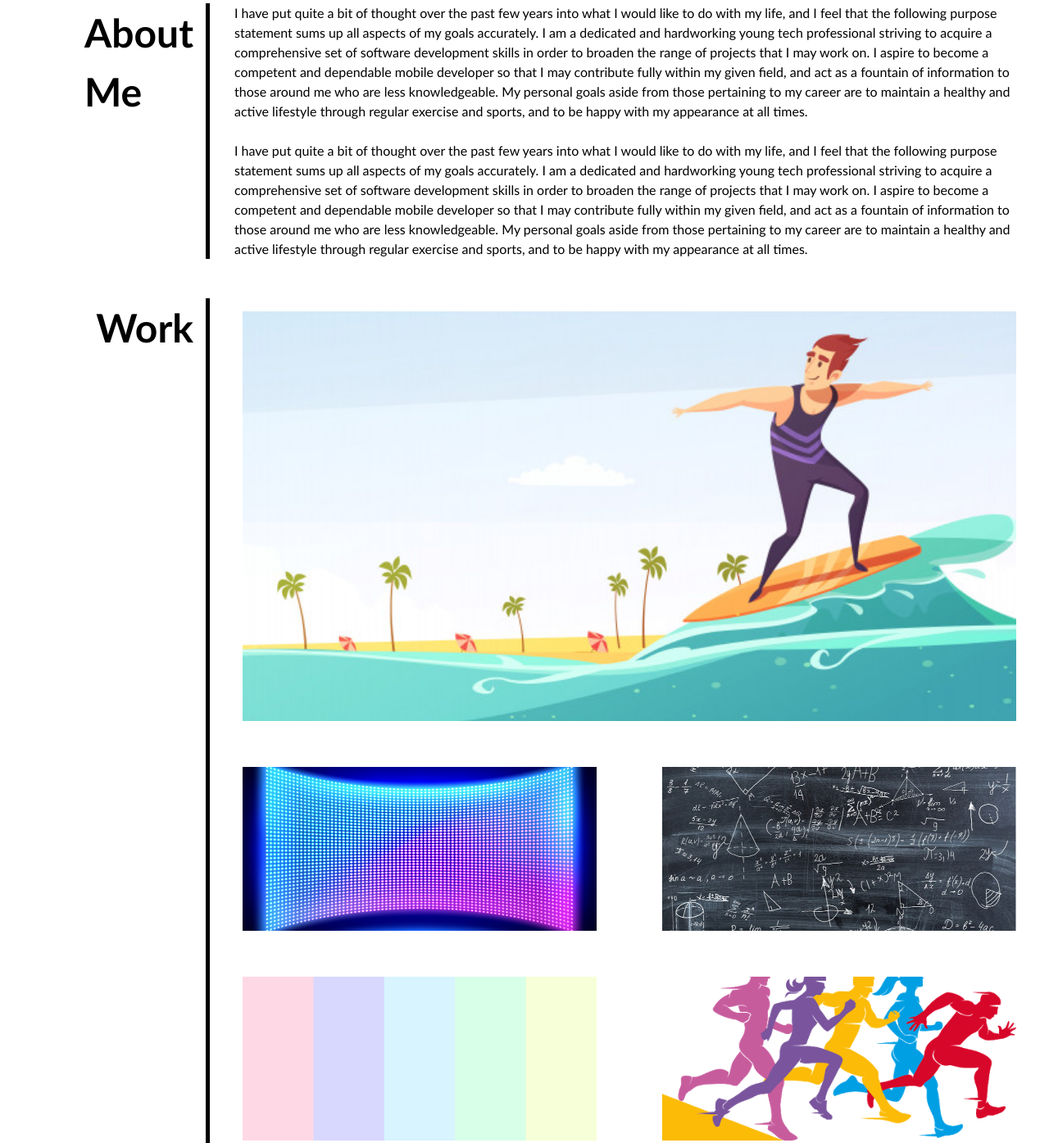
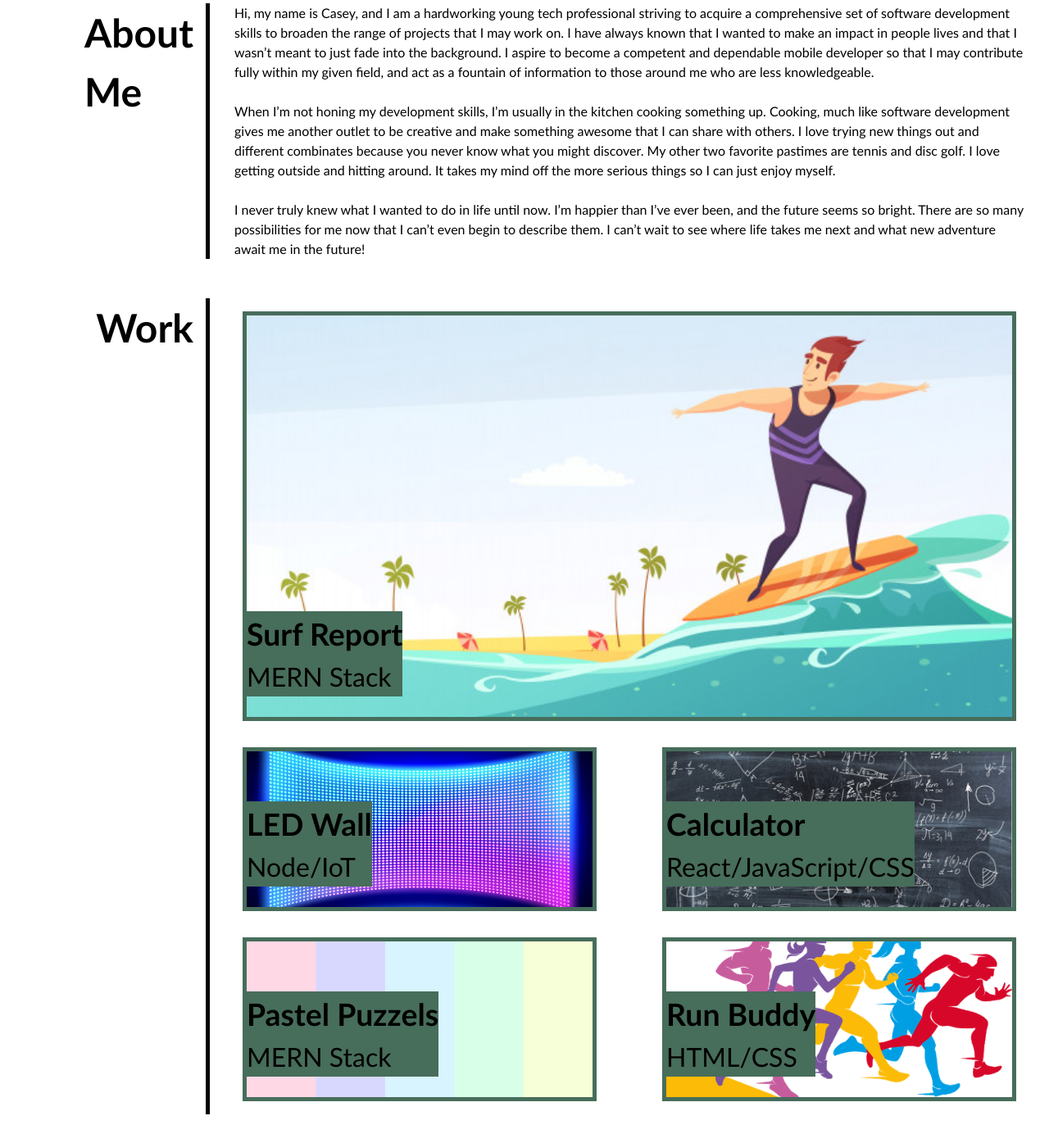
Before and after one commit to CaseyR1221/Portfolio, a plain HTML site: page index.html in a window 1280 px wide. Shown: the part 1096-2491 px from the top of the page at 82% size. Drawn offline with Linux system fonts and the light colour scheme.

Commit message:
Updated bio and added figcaptions for projects

```diff
--- a/assets/css/style.css
+++ b/assets/css/style.css
@@ -142,7 +142,15 @@ li {
     display: flex;
     flex: 1 0 33%;
     height: 200px;
-    border: 5px solid var(--second);
+    border: 5px solid var(--main);
+    align-items: flex-end;
+}
+
+.card-caption {
+    display: block;
+    font-size: 200%;
+    background-color: var(--main);
+    margin-bottom: 25px;
 }
 
 .main-card {
--- a/index.html
+++ b/index.html
@@ -37,21 +37,19 @@
                 </div>
             </div>
             <div id="bio">
-                <p>I have put quite a bit of thought over the past few years into what I would like to do with my life, and I feel
-                    that the following purpose statement sums up all aspects of my goals accurately. I am a dedicated and hardworking young tech
-                    professional striving to acquire a comprehensive set of software development skills in order to broaden the range of projects
-                    that I may work on. I aspire to become a competent and dependable mobile developer so that I may contribute fully within my
-                    given field, and act as a fountain of information to those around me who are less knowledgeable.
-                    My personal goals aside from those pertaining to my career are to maintain a healthy and active lifestyle
-                    through regular exercise and sports, and to be happy with my appearance at all times.</p>
+                <p>Hi, my name is Casey, and I am a hardworking young tech professional striving to acquire a comprehensive set of software development
+                     skills to broaden the range of projects that I may work on. I have always known that I wanted to make an impact in people lives and
+                     that I wasn’t meant to just fade into the background. I aspire to become a competent and dependable mobile developer so that I may
+                     contribute fully within my given field, and act as a fountain of information to those around me who are less knowledgeable. </p>
                 <br>
-                <p>I have put quite a bit of thought over the past few years into what I would like to do with my life, and I feel
-                    that the following purpose statement sums up all aspects of my goals accurately. I am a dedicated and hardworking young tech
-                    professional striving to acquire a comprehensive set of software development skills in order to broaden the range of projects
-                    that I may work on. I aspire to become a competent and dependable mobile developer so that I may contribute fully within my
-                    given field, and act as a fountain of information to those around me who are less knowledgeable.
-                    My personal goals aside from those pertaining to my career are to maintain a healthy and active lifestyle
-                    through regular exercise and sports, and to be happy with my appearance at all times.</p>
+                <p>When I’m not honing my development skills, I’m usually in the kitchen cooking something up. Cooking, much like software development
+                     gives me another outlet to be creative and make something awesome that I can share with others. I love trying new things out and
+                      different combinates because you never know what you might discover. My other two favorite pastimes are tennis and disc golf.
+                       I love getting outside and hitting around. It takes my mind off the more serious things so I can just enjoy myself.</p>
+                <br>
+                <p>I never truly knew what I wanted to do in life until now. I’m happier than I’ve ever been, and the future seems so bright.
+                    There are so many possibilities for me now that I can’t even begin to describe them. I can’t wait to see where life takes me
+                    next and what new adventure await me in the future!</p>
             </div>
         </section>
 
@@ -67,23 +65,38 @@
 
             <div id="projects">
                 <figure class="card main-card">
-
+                    <div class="card-caption">
+                        <h3>Surf Report</h3>
+                        <figcaption>MERN Stack</figcaption>
+                    </div>
                 </figure>
 
                 <figure class="card one">
-
+                    <div class="card-caption">
+                        <h3>LED Wall</h3>
+                        <figcaption>Node/IoT</figcaption>
+                    </div>
                 </figure>
 
                 <figure class="card two">
-
+                    <div class="card-caption">
+                        <h3>Calculator</h3>
+                        <figcaption>React/JavaScript/CSS</figcaption>
+                    </div>
                 </figure>
 
                 <figure class="card three">
-
+                    <div class="card-caption">
+                        <h3>Pastel Puzzels</h3>
+                        <figcaption>MERN Stack</figcaption>
+                    </div>
                 </figure>
 
                 <figure class="card four">
-
+                    <div class="card-caption">
+                        <h3>Run Buddy</h3>
+                        <figcaption>HTML/CSS</figcaption>
+                    </div>
                 </figure>
             </div>
         </section>
@@ -111,7 +124,8 @@
     </main>
 
     <footer>
-        <h3>My First Portfolio</h3>
+        <br>
+        <br>
     </footer>
 
 </body>
```
